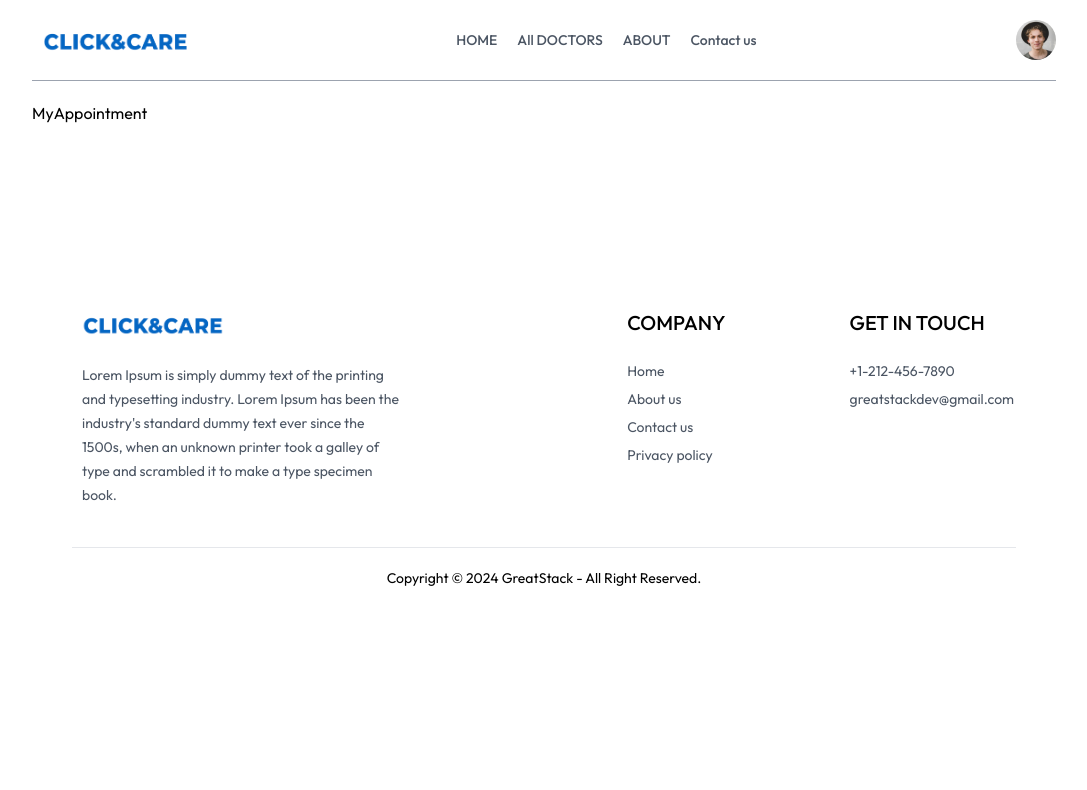
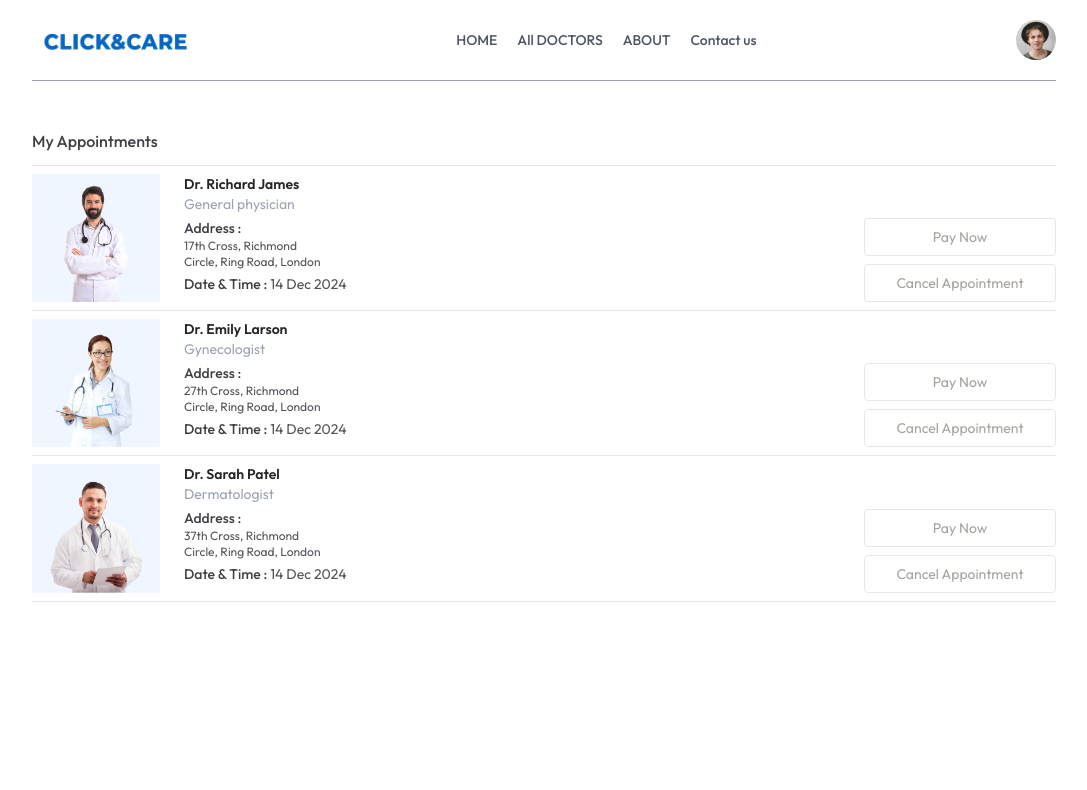
Before and after one commit to aries1232/ClickAndCare, a React (Vite) app in the folder frontend/: page /my-appointment in a window 1280 px wide. Shown: the top 790 px of the page, without its empty margins (96-1183 px from the left). Built offline with nearby package versions, Linux system fonts and the light colour scheme.

Commit message:
Added Related doctors and completed appointment page and my appointment page

```diff
--- a/frontend/src/Components/RelatedDoctors.jsx
+++ b/frontend/src/Components/RelatedDoctors.jsx
@@ -1,24 +1,54 @@
-// import React, { useContext, useEffect, useState } from 'react'
-// import { AppContext } from '../context/AppContext'
+import React, { useContext, useEffect, useState } from 'react'
+import { doctors } from "../assets/assets";
+import { AppContext } from '../context/AppContext'
+import { useNavigate } from 'react-router-dom'
 
-// const RelatedDoctors = ({docId, speciality}) => {
+const RelatedDoctors = ({speciality, docId}) => {
 
-//     const {doctors} = useContext(AppContext)
+    const {doctors} = useContext(AppContext)
+    const navigate = useNavigate()
 
-//     const [relDoc, setRelDoc] = useState ([])
+    const [relDoc, setRelDoc] = useState ([])
 
-//     useEffect({
-//         if(doctors.length>0 && speciality){
-//             const doctorsData = doctors.filter((doc)=> doc.speciality === speciality && doc._id != docId)
-//             setRelDoc(doctorsData)
-//         }
+    useEffect(()=>{
+        if(doctors.length > 0 && speciality) {
+            const doctorsData = doctors.filter((doc)=> doc.speciality === speciality && doc._id != docId)
+            // doc._id has been compared to exclude the current doctor
+            // We need to fetch doctors with same speciality
+            setRelDoc(doctorsData)
+        }
 
-//     },[doctors,speciality,docId])
-//   return (
-//     <div>
+    },[doctors, speciality, docId])
 
-//     </div>
-//   )
-// }
+    return(
 
-// export default RelatedDoctors
+        // Below code has been taken from top doctors section as both have the same logic
+        <div className="flex flex-col items-center gap-4 my-16 text-gray-900 md:mx-10">
+            <h1 className="text-3xl font-medium">Related Doctors</h1>
+            <p className="sm:w-1/3 text-center text-sm">Dive to experience.. Choose the best</p>
+            <div className="w-full grid grid-cols-auto gap-4 pt-5 gap-y-6 px-3 sm:px-0">
+                {
+                   relDoc.slice(0,6).map((doctor, index) => (
+                    <div
+                      key={index}
+                      onClick={() => navigate(`/appointment/${doctor._id}`)}
+                      className="border border-blue-200 rounded-xl overflow-hidden cursor-pointer hover:translate-y-[-10px] transition-all duration-500"
+                    >
+                      <img className="bg-blue-50" src={doctor.image} alt="" />
+                      <div className="p-4">
+                        <div className="flex items-center gap-2 text-sm text-center text-green-500 ">
+                          <p className="w-2 h-2 bg-green-500 rounded-full"></p>
+                          <p>Available</p>
+                        </div>
+                        <p className="text-gray-900 text-lg font-medium">{doctor.name}</p>
+                        <p className="text-gray-600 text-sm">{doctor.speciality}</p>
+                      </div>
+                    </div>
+                  ))
+                }
+            </div>
+        </div>
+      )
+}
+
+export default RelatedDoctors
--- a/frontend/src/Components/TopDoctor.jsx
+++ b/frontend/src/Components/TopDoctor.jsx
@@ -1,9 +1,10 @@
-import React from "react";
-import { doctors } from "../assets/assets";
+import React, { useContext } from "react";
 import { useNavigate } from "react-router-dom";
+import { AppContext } from "../context/AppContext";
 
 const TopDoctor = () => {
   const navigate = useNavigate();
+  const {doctors} = useContext(AppContext)
 
   return(
     <div className="flex flex-col items-center gap-4 my-16 text-gray-900 md:mx-10">
--- a/frontend/src/Pages/Appointment.jsx
+++ b/frontend/src/Pages/Appointment.jsx
@@ -2,6 +2,7 @@ import React, { useContext, useEffect, useState } from 'react'
 import { useParams } from 'react-router-dom'
 import { assets } from '../assets/assets.js'
 import {AppContext} from '../context/AppContext.jsx'
+import RelatedDoctors from '../Components/RelatedDoctors.jsx'
 
 //It will be imported after preaprtion of context page
 
@@ -29,17 +30,25 @@ const Appointment = () => {
   const getAvailableSlots = async()=>{
     setDocSlot([])
 
-    let today =new Date()
+    let today = new Date()
+
+    let currentDate = new Date(today);
+
+    if(currentDate.getHours()> 19 ){
+      if(currentDate.getMinutes()>30){
+        currentDate++;
+      }
+    }
 
     for(let i=0; i<7; i++){
-      let currentDate = new Date(today);
+
       currentDate.setDate(today.getDate()+i);
 
       let endTime= new Date();
       endTime.setDate(today.getDate()+ i)
       endTime.setHours(20,0,0,0)
 
-      if(today.getDate() === currentDate.getDate()){
+      if(today.getDate() === currentDate.getDate() ){
         currentDate.setHours(currentDate.getHours() > 10 ? currentDate.getHours()+1 : 10)
         currentDate.setMinutes(currentDate.getMinutes()>30 ? 30: 0)
       }
@@ -151,8 +160,8 @@ const Appointment = () => {
         <button className='bg-primary text-white text-sm font-light px-14 py-3 rounded-full mt-5'>Book an Appointment</button>
       </div>
 
-      {/* Related Doctors */}
-      {/* <RelatedDoctors docId={docId} speciality={docInfo.speciality}/> */}
+      {/* Related Doctors Page Component*/}
+      <RelatedDoctors docId={docId} speciality={docInfo.speciality}/>
     </div>
   )
 }
--- a/frontend/src/Pages/MyAppointment.jsx
+++ b/frontend/src/Pages/MyAppointment.jsx
@@ -1,8 +1,40 @@
-import React from 'react'
+import React, { useContext } from 'react'
+import { AppContext } from '../context/AppContext'
 
 const MyAppointment = () => {
+
+  const {doctors} = useContext(AppContext)
   return (
-    <div>MyAppointment</div>
+    <div>
+
+      <p className='pb-3 mt-12 font-medium text-zinc-700 border-b'>My Appointments</p>
+      <div>
+        {doctors.slice(0,3).map((item, index)=>(
+          <div className='grid grid-cols-[1fr_2fr] gap-4 sm:flex sm:gap-6 py-2 border-b ' key={index}>
+            <div className=''>
+              <img className='w-32 bg-blue-50 ' src={item.image} alt="" />
+            </div>
+
+            <div className='flex-1 text-sm text-zinc-600'>
+              <p className='text-neutral-800 font-semibold '>{item.name}</p>
+              <p className='text-gray-400'>{item.speciality}</p>
+              <p className='text-zinc-700 font-medium mt-1'>Address : </p>
+              <p className='text-xs'>{item.address.line1}</p>
+              <p className='text-xs'>{item.address.line2}</p>
+              <p  className='text-sm mt-1'>
+                <span className='text-sm text-neutral-700 font-medium' >Date & Time : </span>
+                14 Dec 2024
+              </p>
+            </div>
+            <div className=' flex flex-col gap-2 justify-end '>
+              <button className='text-sm text-stone-400 text-center sm:min-w-48 py-2 border rounded hover:bg-primary hover:text-white transition-all duration-300'>Pay Now</button>
+              <button className='text-sm text-stone-400 text-center sm:min-w-48 py-2 border rounded hover:bg-red-600  hover:text-white transition-all duration-300'>Cancel Appointment</button>
+            </div>
+
+          </div>
+        ))}
+      </div>
+    </div>
   )
 }
 
```
